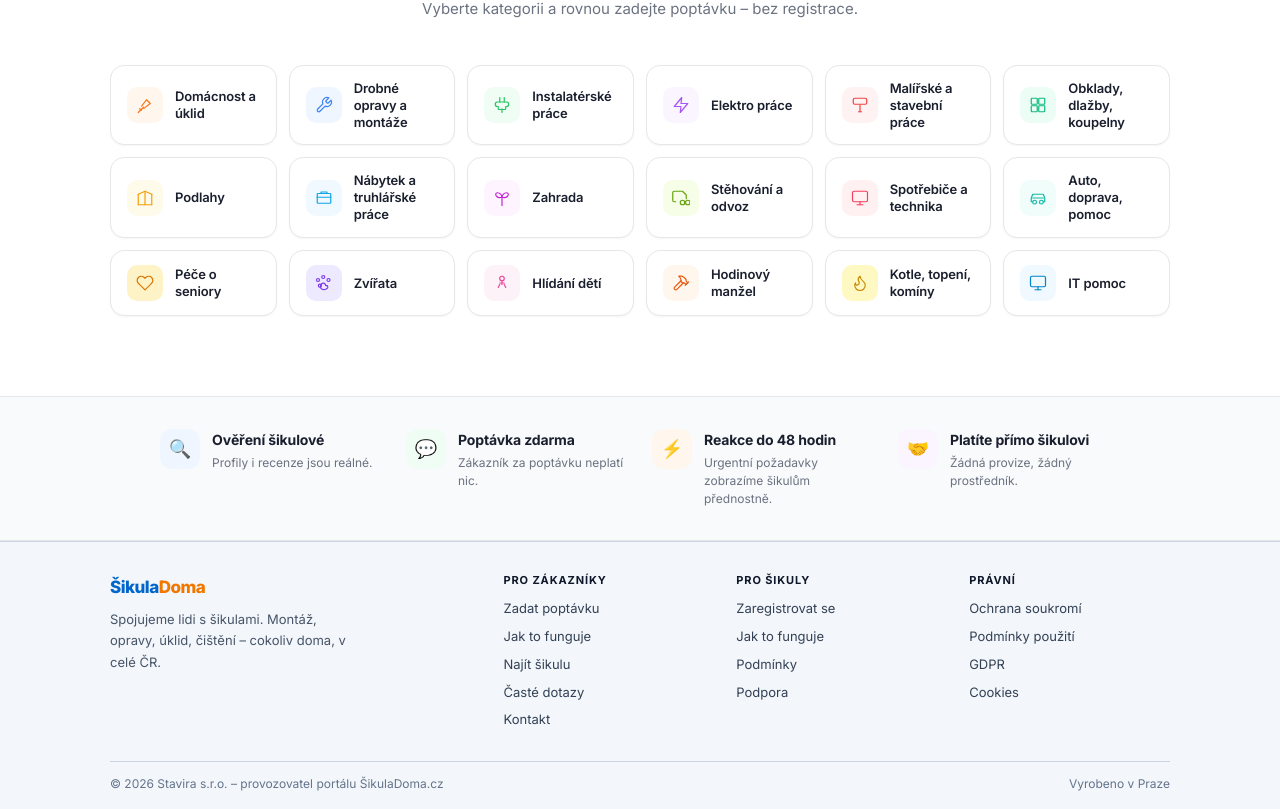
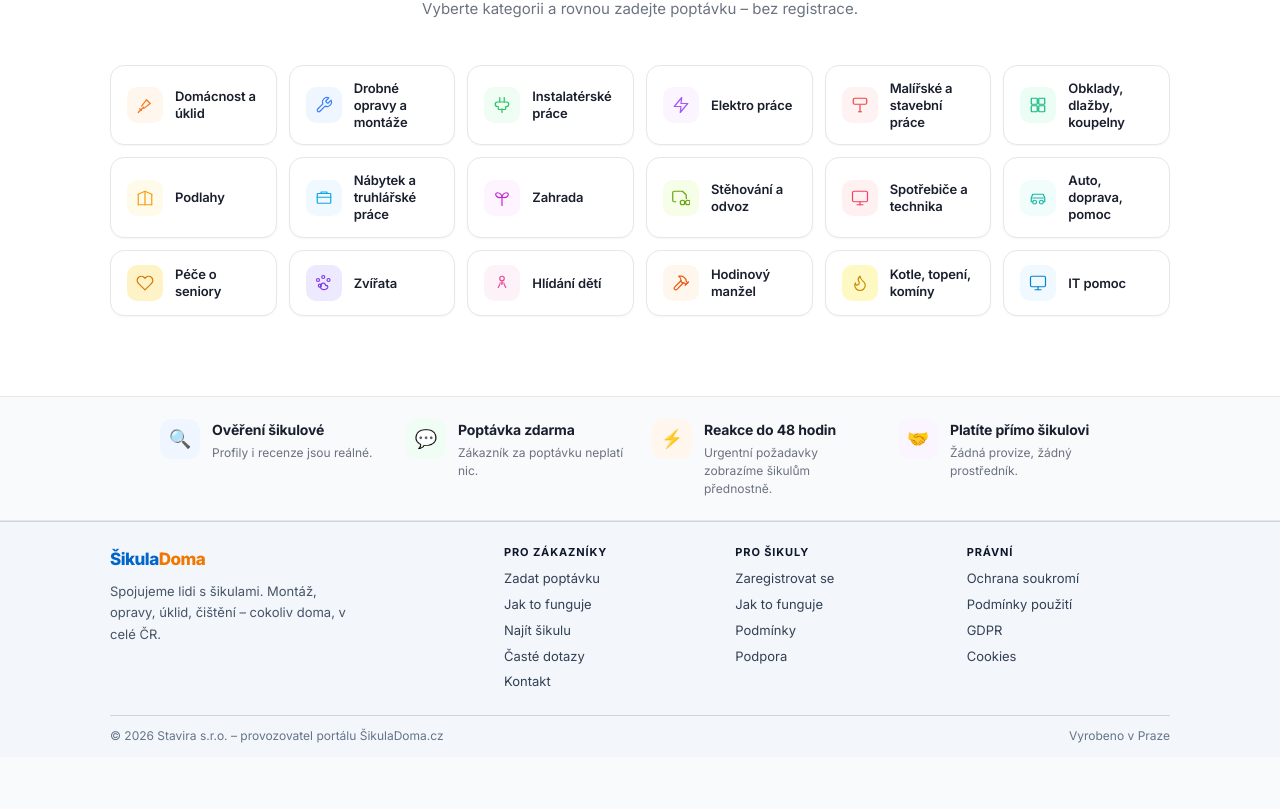
Before and after one commit to SaraSara2026/sikuladoma, a React (Vite) app: page / in a window 1280 px wide. Shown: the part 1567-2376 px from the top of the page. After the commit the page ends 2324 px from the top, so only its background shows below. Built offline with nearby package versions, Linux system fonts and the light colour scheme; no server answers.

Commit message:
fix: footer kompaktnější — menší padding, mezery odkazů, trust sekce přiblížena

```diff
--- a/src/App.jsx
+++ b/src/App.jsx
@@ -456,7 +456,7 @@ export default function App() {
       </section>
 
       {/* TRUST */}
-      <div style={{ background: "#F8FAFC", borderTop: "1px solid #E5E7EB", borderBottom: "1px solid #E5E7EB", padding: "32px 24px" }}>
+      <div style={{ background: "#F8FAFC", borderTop: "1px solid #E5E7EB", borderBottom: "1px solid #E5E7EB", padding: "22px 24px" }}>
         <div style={{ maxWidth: 960, margin: "0 auto", display: "grid", gridTemplateColumns: "repeat(auto-fit,minmax(200px,1fr))", gap: 24 }}>
           {[
             { emoji: "🔍", title: "Ověření šikulové",       desc: "Profily i recenze jsou reálné.",      color: "#3B82F6", bg: "#EFF6FF" },
--- a/src/components/Footer.jsx
+++ b/src/components/Footer.jsx
@@ -3,9 +3,9 @@ export default function Footer({ onOrder, onReg, onKontakt, onHow, onSikuly, onP
   const hover = "#0B66D8"
 
   return (
-    <footer style={{ background: "#F3F6FA", borderTop: "1px solid #CBD5E1", color: link, padding: "32px 24px 16px" }}>
+    <footer style={{ background: "#F3F6FA", borderTop: "1px solid #CBD5E1", color: link, padding: "24px 24px 12px" }}>
       <div style={{ maxWidth: 1060, margin: "0 auto" }}>
-        <div style={{ display: "grid", gridTemplateColumns: "1.8fr 1fr 1fr 1fr", gap: 32, marginBottom: 24 }}>
+        <div style={{ display: "grid", gridTemplateColumns: "1.8fr 1fr 1fr 1fr", gap: 28, marginBottom: 18 }}>
           <div>
             <div style={{ fontWeight: 800, fontSize: 17, marginBottom: 8, letterSpacing: "-.03em" }}>
               <span style={{ color: "#0066CC" }}>Šikula</span><span style={{ color: "#F07800" }}>Doma</span>
@@ -15,7 +15,7 @@ export default function Footer({ onOrder, onReg, onKontakt, onHow, onSikuly, onP
             </p>
           </div>
           <div>
-            <h4 style={{ color: "#0F172A", fontSize: 11, fontWeight: 700, marginBottom: 12, letterSpacing: ".08em", textTransform: "uppercase" }}>Pro zákazníky</h4>
+            <h4 style={{ color: "#0F172A", fontSize: 11, fontWeight: 700, marginBottom: 10, letterSpacing: ".08em", textTransform: "uppercase" }}>Pro zákazníky</h4>
             {[
               { label: "Zadat poptávku",  onClick: onOrder },
               { label: "Jak to funguje",  onClick: onHow },
@@ -24,7 +24,7 @@ export default function Footer({ onOrder, onReg, onKontakt, onHow, onSikuly, onP
               { label: "Kontakt",         onClick: onKontakt },
             ].map(({ label, onClick }) => (
               <div key={label}
-                style={{ fontSize: 13, marginBottom: 7, cursor: onClick ? "pointer" : "default", transition: "color .12s", color: link }}
+                style={{ fontSize: 13, marginBottom: 5, cursor: onClick ? "pointer" : "default", transition: "color .12s", color: link }}
                 onMouseEnter={e => { if (onClick) e.currentTarget.style.color = hover }}
                 onMouseLeave={e => e.currentTarget.style.color = link}
                 onClick={() => onClick && onClick()}
@@ -32,7 +32,7 @@ export default function Footer({ onOrder, onReg, onKontakt, onHow, onSikuly, onP
             ))}
           </div>
           <div>
-            <h4 style={{ color: "#0F172A", fontSize: 11, fontWeight: 700, marginBottom: 12, letterSpacing: ".08em", textTransform: "uppercase" }}>Pro šikuly</h4>
+            <h4 style={{ color: "#0F172A", fontSize: 11, fontWeight: 700, marginBottom: 10, letterSpacing: ".08em", textTransform: "uppercase" }}>Pro šikuly</h4>
             {[
               { label: "Zaregistrovat se",  onClick: onReg },
               { label: "Jak to funguje",    onClick: onSikuly },
@@ -40,7 +40,7 @@ export default function Footer({ onOrder, onReg, onKontakt, onHow, onSikuly, onP
               { label: "Podpora",           onClick: onPodporaSikuly },
             ].map(({ label, onClick }) => (
               <div key={label}
-                style={{ fontSize: 13, marginBottom: 7, cursor: onClick ? "pointer" : "default", transition: "color .12s", color: link }}
+                style={{ fontSize: 13, marginBottom: 5, cursor: onClick ? "pointer" : "default", transition: "color .12s", color: link }}
                 onMouseEnter={e => { if (onClick) e.currentTarget.style.color = hover }}
                 onMouseLeave={e => e.currentTarget.style.color = link}
                 onClick={() => onClick && onClick()}
@@ -48,7 +48,7 @@ export default function Footer({ onOrder, onReg, onKontakt, onHow, onSikuly, onP
             ))}
           </div>
           <div>
-            <h4 style={{ color: "#0F172A", fontSize: 11, fontWeight: 700, marginBottom: 12, letterSpacing: ".08em", textTransform: "uppercase" }}>Právní</h4>
+            <h4 style={{ color: "#0F172A", fontSize: 11, fontWeight: 700, marginBottom: 10, letterSpacing: ".08em", textTransform: "uppercase" }}>Právní</h4>
             {[
               { label: "Ochrana soukromí", onClick: onOchrana },
               { label: "Podmínky použití", onClick: onPodminkyPouziti },
@@ -56,7 +56,7 @@ export default function Footer({ onOrder, onReg, onKontakt, onHow, onSikuly, onP
               { label: "Cookies",          onClick: onCookies },
             ].map(({ label, onClick }) => (
               <div key={label}
-                style={{ fontSize: 13, marginBottom: 7, cursor: onClick ? "pointer" : "default", transition: "color .12s", color: link }}
+                style={{ fontSize: 13, marginBottom: 5, cursor: onClick ? "pointer" : "default", transition: "color .12s", color: link }}
                 onMouseEnter={e => { if (onClick) e.currentTarget.style.color = hover }}
                 onMouseLeave={e => e.currentTarget.style.color = link}
                 onClick={() => onClick && onClick()}
@@ -64,7 +64,7 @@ export default function Footer({ onOrder, onReg, onKontakt, onHow, onSikuly, onP
             ))}
           </div>
         </div>
-        <div style={{ borderTop: "1px solid #CBD5E1", paddingTop: 12, display: "flex", justifyContent: "space-between", fontSize: 12, flexWrap: "wrap", gap: 8, color: "#64748B" }}>
+        <div style={{ borderTop: "1px solid #CBD5E1", paddingTop: 10, display: "flex", justifyContent: "space-between", fontSize: 12, flexWrap: "wrap", gap: 8, color: "#64748B" }}>
           <span>© 2026 Stavira s.r.o. – provozovatel portálu ŠikulaDoma.cz</span>
           <span>Vyrobeno v Praze</span>
         </div>
```
